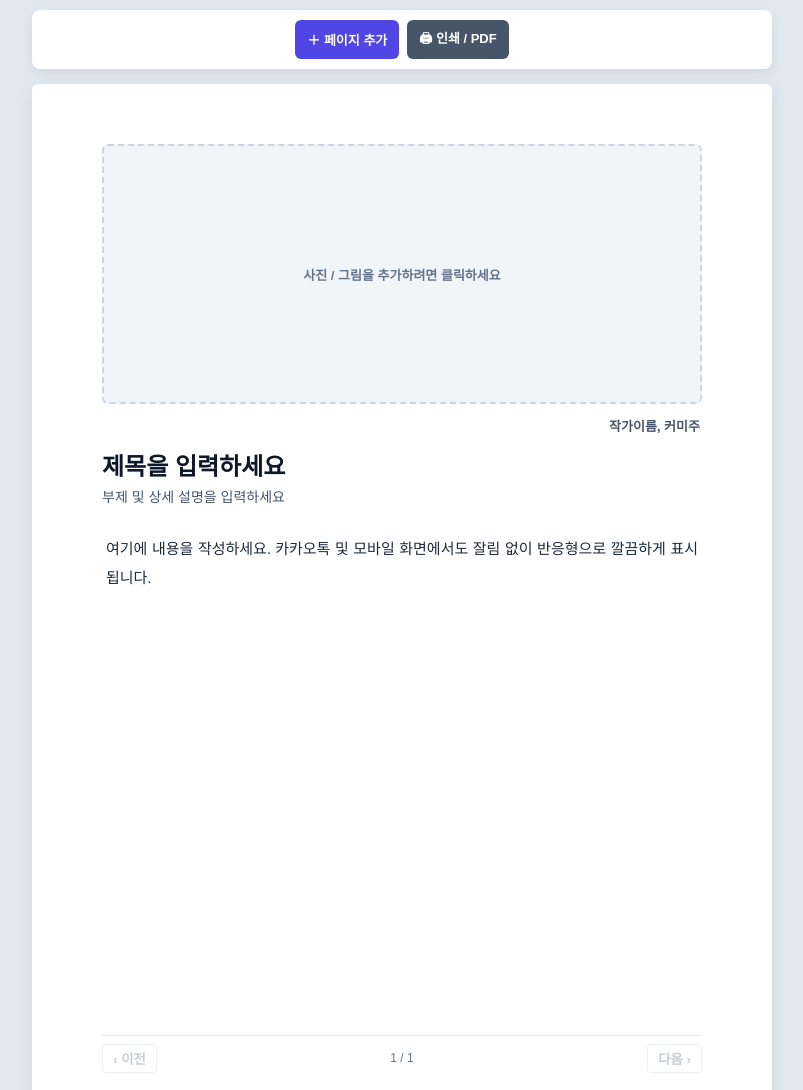
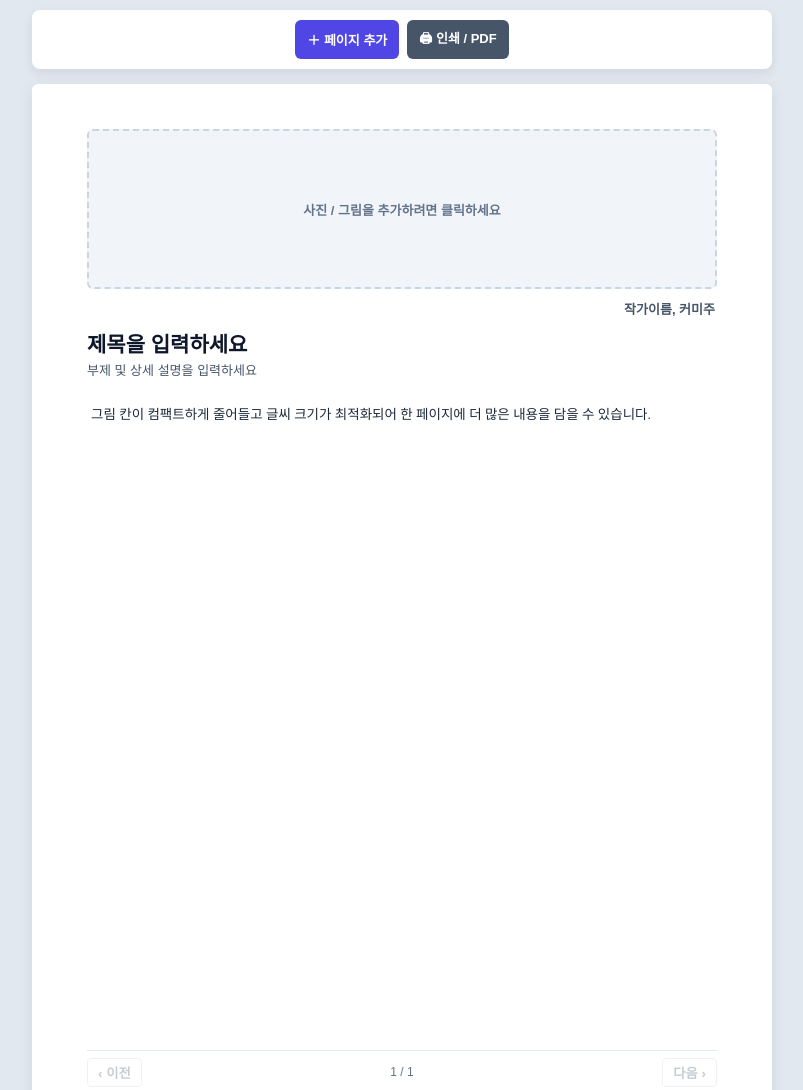
Before and after one commit to daaehan9-max/my-site-, a plain HTML site: page index.html in a window 1280 px wide. Shown: the top 1090 px of the page, without its empty margins (238-1041 px from the left). Drawn offline with Linux system fonts and the light colour scheme; a web font is replaced by a local one.

Commit message:
Update index.html

```diff
--- a/index.html
+++ b/index.html
@@ -3,7 +3,7 @@
 <head>
     <meta charset="UTF-8">
     <meta name="viewport" content="width=device-width, initial-scale=1.0, maximum-scale=1.0, user-scalable=no">
-    <title>PairMaker - 모바일 최적화 템플릿</title>
+    <title>PairMaker - 레이아웃 템플릿</title>
     <link href="https://fonts.googleapis.com/css2?family=Noto+Serif+KR:wght@300;400;600&family=Pretendard:wght@300;400;600&display=swap" rel="stylesheet">
 
     <style>
@@ -66,12 +66,12 @@
             max-width: 740px;
         }
 
-        /* A4 페이지 카드형 반응형 프레임 (카톡 잘림 완벽 차단) */
+        /* A4 페이지 카드형 반응형 프레임 */
         .a4-page {
             width: 100%;
             background: #ffffff;
             box-shadow: 0 4px 15px rgba(0,0,0,0.08);
-            padding: 25px 20px;
+            padding: 20px 18px;
             display: flex;
             flex-direction: column;
             position: relative;
@@ -82,7 +82,7 @@
             .a4-page {
                 width: 740px;
                 min-height: 1046px;
-                padding: 60px 70px;
+                padding: 45px 55px;
             }
         }
 
@@ -90,14 +90,14 @@
         .template-header {
             display: flex;
             flex-direction: column;
-            gap: 10px;
-            margin-bottom: 15px;
+            gap: 8px;
+            margin-bottom: 12px;
         }
 
-        /* 사진/그림 박스 */
+        /* 사진/그림 박스: 세로로 줄임 */
         .image-box {
             width: 100%;
-            height: 200px;
+            height: 130px; /* 기존보다 세로 높이를 줄임 */
             background: #f1f5f9;
             border: 2px dashed #cbd5e1;
             border-radius: 6px;
@@ -109,7 +109,7 @@
             cursor: pointer;
         }
         @media (min-width: 768px) {
-            .image-box { height: 260px; }
+            .image-box { height: 160px; } /* PC에서도 적당히 컴팩트하게 조절 */
         }
 
         .image-box img {
@@ -141,21 +141,21 @@
 
         /* 제목 및 부제목 */
         .title-area {
-            margin-bottom: 10px;
+            margin-bottom: 8px;
         }
         .main-title {
-            font-size: 20px;
+            font-size: 18px;
             font-weight: 700;
             color: #0f172a;
             outline: none;
-            margin-bottom: 4px;
+            margin-bottom: 2px;
         }
         @media (min-width: 768px) {
-            .main-title { font-size: 24px; }
+            .main-title { font-size: 21px; }
         }
 
         .sub-title {
-            font-size: 14px;
+            font-size: 13px;
             color: #475569;
             outline: none;
         }
@@ -164,11 +164,11 @@
             border-radius: 4px;
         }
 
-        /* 본문 내용 영역 */
+        /* 본문 내용 영역: 글자 크기를 살짝 줄여서 공간을 넓힘 */
         .content-area {
             font-family: 'Noto Serif KR', serif;
-            font-size: 14px;
-            line-height: 1.8;
+            font-size: 13px; /* 글을 더 많이 적을 수 있도록 폰트 크기 미세 조정 */
+            line-height: 1.75;
             color: #1e293b;
             text-align: justify;
             word-break: break-all;
@@ -179,7 +179,7 @@
             margin-bottom: 15px;
         }
         @media (min-width: 768px) {
-            .content-area { font-size: 15px; line-height: 1.9; }
+            .content-area { font-size: 13.5px; line-height: 1.85; }
         }
         .content-area:focus {
             background: #f8fafc;
@@ -192,7 +192,7 @@
             justify-content: space-between;
             align-items: center;
             border-top: 1px solid #e2e8f0;
-            padding-top: 10px;
+            padding-top: 8px;
             height: 35px;
             font-size: 12px;
             color: #64748b;
@@ -237,7 +237,7 @@
                 author: '작가이름, 커미주',
                 title: '제목을 입력하세요',
                 subtitle: '부제 및 상세 설명을 입력하세요',
-                content: '여기에 내용을 작성하세요. 카카오톡 및 모바일 화면에서도 잘림 없이 반응형으로 깔끔하게 표시됩니다.'
+                content: '그림 칸이 컴팩트하게 줄어들고 글씨 크기가 최적화되어 한 페이지에 더 많은 내용을 담을 수 있습니다.'
             }
         ];
 
```
